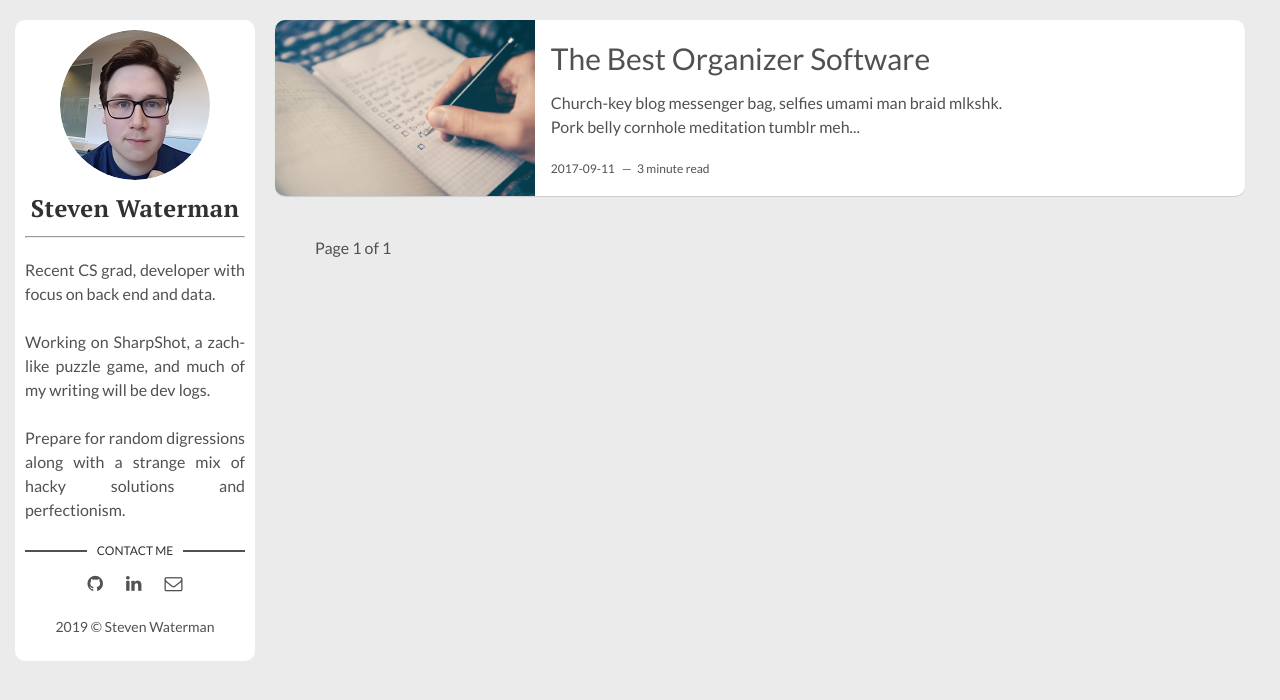
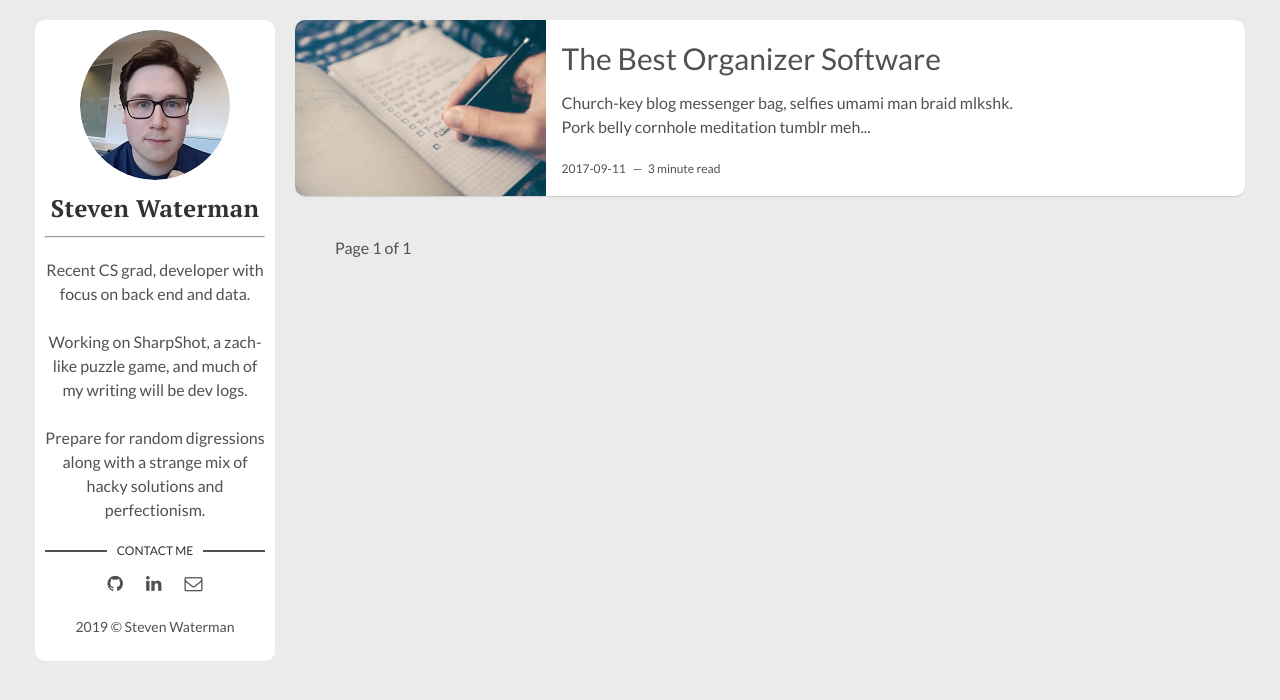
Before and after one commit to stevenwaterman/stevenwaterman.github.io, a Jekyll site: the page built from index.html, in a window 1280 px wide. Shown: the top 700 px of the page. Built offline with Jekyll 4.4.1, drawn with Linux system fonts in a browser that asks for light colours; the list of posts is cut into pages by our own code.

Commit message:
Fix website on mobile

```diff
--- a/assets/css/main.css
+++ b/assets/css/main.css
@@ -778,6 +778,7 @@
   top: 20px;
   width: 240px;
   padding: 10px 10px;
+  margin-left: 20px;
   background-color: #ffffff; }
 
 .about {
@@ -807,12 +808,11 @@
     font-weight: 600; }
   .about p {
     font-size: 16px;
-    margin: 20px 0 20px;
-    text-align: justify; }
+    margin: 20px 0 20px; }
 
 .content-box {
   padding: 20px;
-  padding-left: 260px;
+  padding-left: 280px;
   display: flex;
   flex-direction: row;
   flex-wrap: wrap;
@@ -1068,7 +1068,12 @@
     width: 100%;
     padding: 10px;
     background-color: #ffffff;
-    box-shadow: 0 1px 1px 0 rgba(31, 35, 46, 0.15); }
+    box-shadow: 0 1px 1px 0 rgba(31, 35, 46, 0.15);
+    margin-left: 0;
+    padding-bottom: 0;
+    margin-bottom: 0;
+    bottom: 0;
+    top: 0; }
     .sidebar footer {
       margin-bottom: 10px; }
 
@@ -1077,8 +1082,8 @@
     max-width: 480px;
     margin: 10px auto auto; }
     .about img {
-      width: 100px;
-      height: 100px;
+      width: 150px;
+      height: 150px;
       border-radius: 100%;
       margin-bottom: 10px; }
 
--- a/assets/css/scss/parts/_home-page.scss
+++ b/assets/css/scss/parts/_home-page.scss
@@ -7,6 +7,7 @@
   top: 20px;
   width: 240px;
   padding: 10px 10px;
+  margin-left: 20px;
   background-color: $white;
 }
 .about {
@@ -41,12 +42,11 @@
   p {
     font-size: 16px;
     margin: 20px 0 20px;
-	text-align: justify;
   }
 }
 .content-box {
   padding: 20px;
-  padding-left: 260px;
+  padding-left: 280px;
 
   display: flex;
   flex-direction: row;
```
Also changed, not shown: assets/css/scss/_media.scss (+7 -2 lines), 1 other file.
